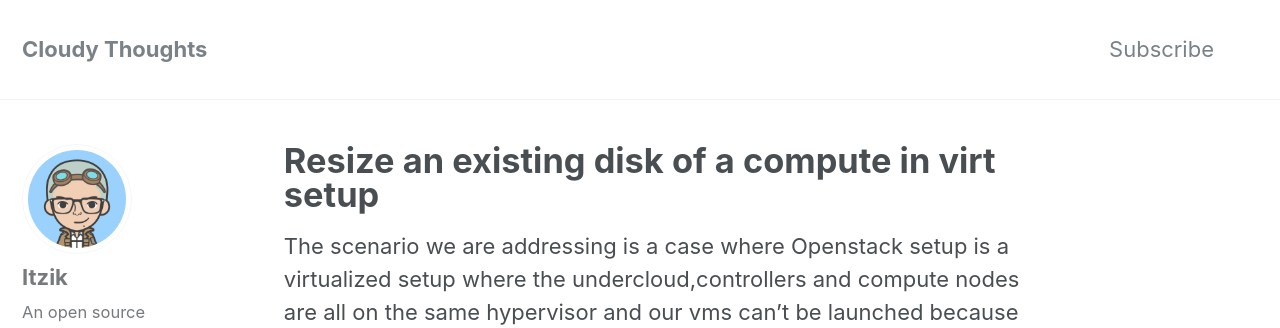
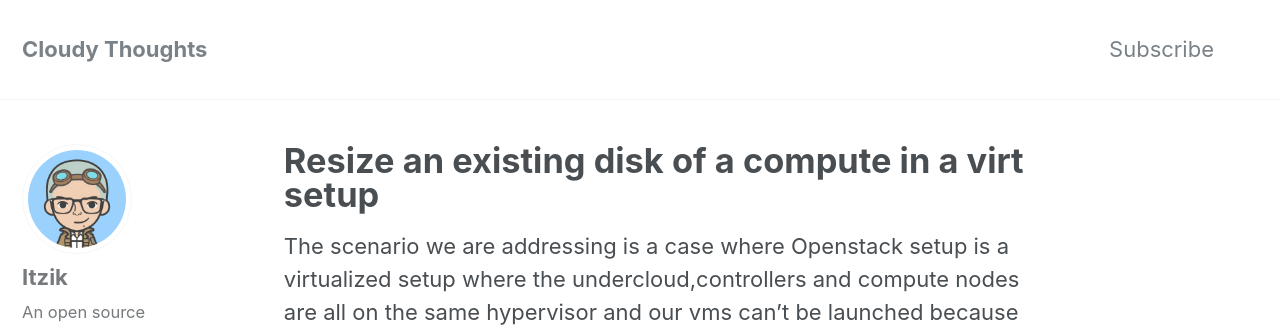
Before and after one commit to itzikb/itzikb.github.io, a Jekyll site: the page built from _posts/2021-12-05-resize-disk-openstack-virt.md, in a window 1280 px wide and 900 px high. Shown: the top 328 px of the window. Built offline with Jekyll 4.4.1, drawn with Linux system fonts in a browser that asks for light colours; comment, search, counter and statistics services are not loaded.

```diff
--- a/_posts/2021-12-05-resize-disk-openstack-virt.md
+++ b/_posts/2021-12-05-resize-disk-openstack-virt.md
@@ -1,7 +1,7 @@
 ---
 layout: single
 permalink: /resize-disk-openstack-virt/
-title: "Resize an existing disk of a compute in virt setup"
+title: "Resize an existing disk of a compute in a virt setup"
 tags: openstack
 comments: true
 ---
```
